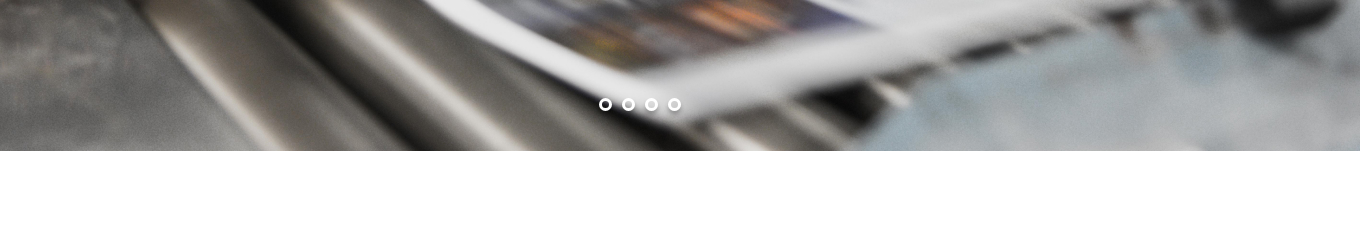
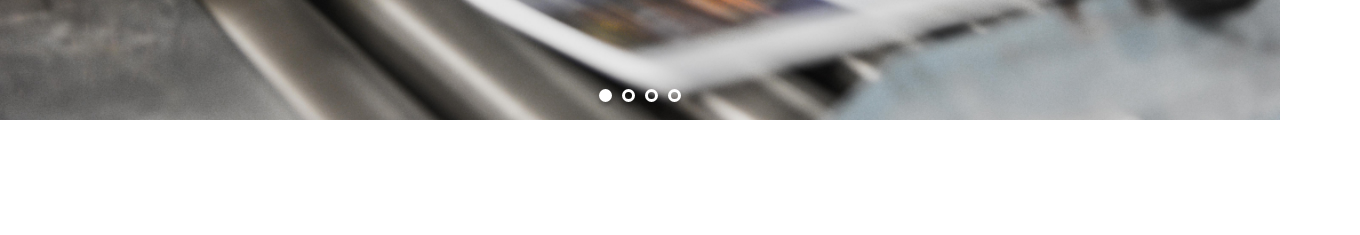
Before and after one commit to Fifimo31/print-it, a plain HTML site: page index.html in a window 1280 px wide. Shown: the part 525-760 px from the top of the page, 1360 px wide, since content can reach past the window. Drawn offline with Linux system fonts and the light colour scheme.

Commit message:
Fin de mon projet

```diff
--- a/assets/script.js
+++ b/assets/script.js
@@ -29,9 +29,6 @@ for(let i = 0; i<imagesNumber; i++){
 	console.log(i)
 	dots.insertAdjacentHTML('afterbegin', '<div class="dot"></div>');
 }
-
-const slide1 = slides[0].image;
-const tagLine = slides [0].tagLine;
 
 arrowRight.addEventListener("click", (e) => {
 	//console.log(e.target)
@@ -71,14 +68,14 @@ const displaySlider =(numImage=0) => {
 	//dots
 	//1: cibler les dot avec queryselectorall
 	const dots = document.querySelectorAll(".dot");
-
+	console.log(dots)
 	//2: faire une boucle for ich avec 2 paramettre element et index
 
 	dots.forEach((dot, index) => {
 		if (index === numImage) {
-		  dot.classList.add('selected');
+		  dot.classList.add('dot_selected');
 		} else {
-		  dot.classList.remove('selected');
+		  dot.classList.remove('dot_selected');
 		}
 	  });
 
@@ -88,4 +85,3 @@ const displaySlider =(numImage=0) => {
 }
 
 let currentImage = displaySlider();
-console.log(dot, index)
--- a/assets/style.css
+++ b/assets/style.css
@@ -110,6 +110,9 @@ header {
 	width: 100%;
 	min-height: 470px;
 	position: relative;
+}
+#img-banner {
+	width: 100%;
 }
 .banner-img {
 	position: absolute;
```
